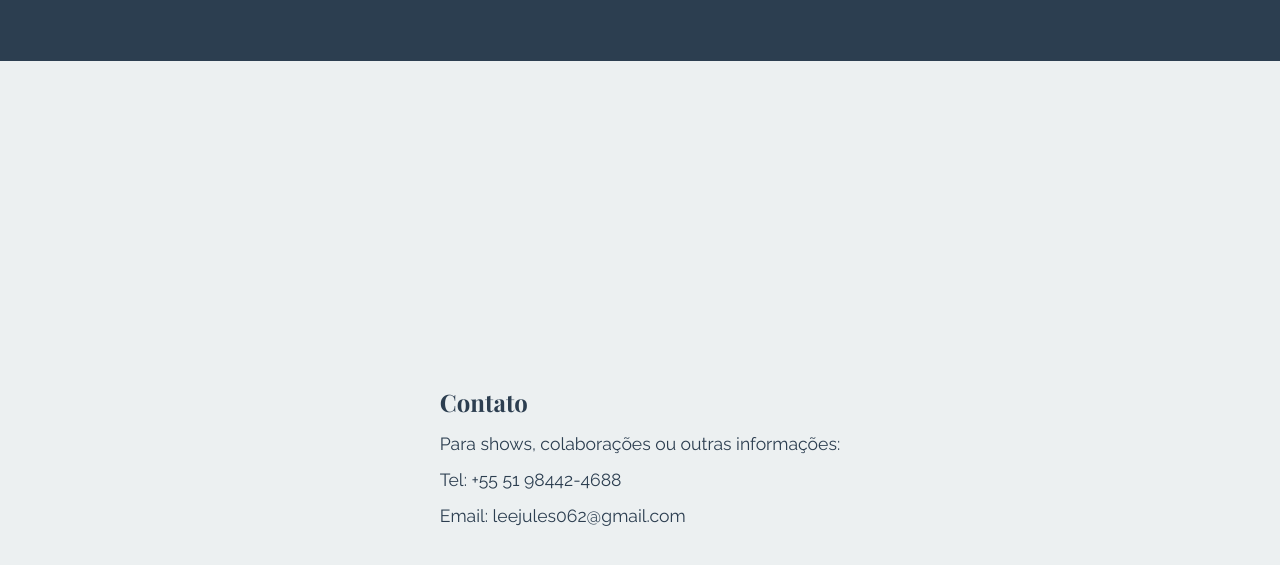
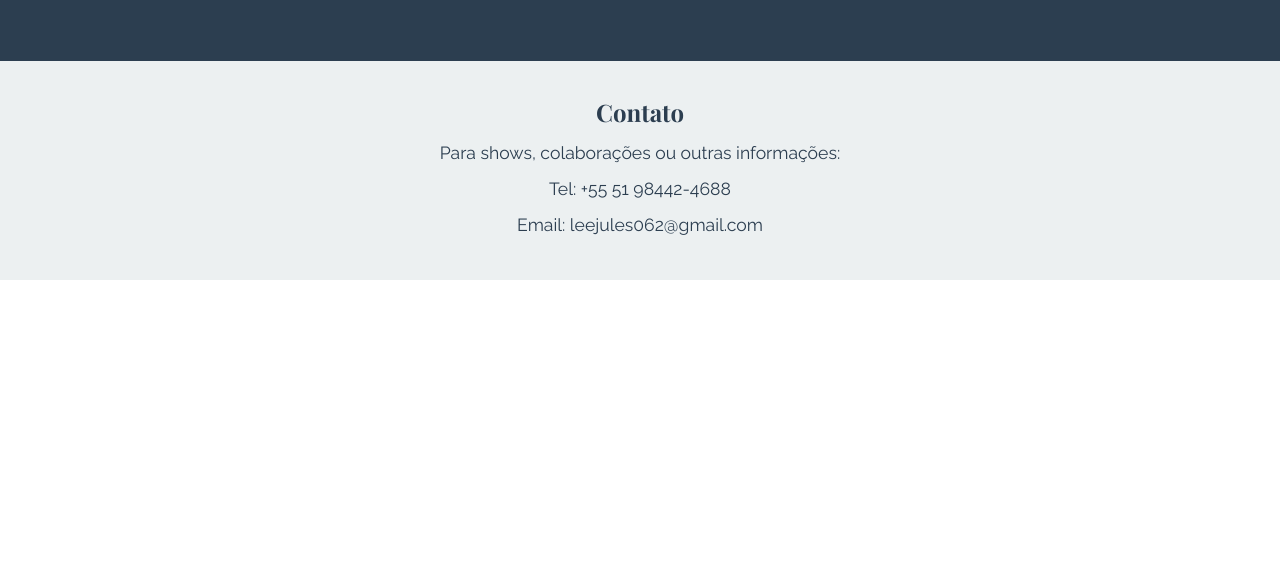
Before and after one commit to Mathsrds/lee-jules-oficial, a plain HTML site: page index.html in a window 1280 px wide. Shown: the part 1690-2255 px from the top of the page. After the commit the page ends 1970 px from the top, so only its background shows below. Drawn offline with nearby package versions, Linux system fonts and the light colour scheme; a script that the page names is missing.

Commit message:
Update index.html

```diff
--- a/index.html
+++ b/index.html
@@ -194,16 +194,14 @@
 #contact {
     background: var(--light);
     padding: 2rem 0; /* Define um padding menor */
-    min-height: 100vh; /* Corrige a altura para ocupar a tela adequadamente */
     display: flex;
+    flex-direction: column; /* Garante que os itens fiquem na mesma coluna */
     align-items: center;
     margin-bottom: 0; /* Remove margens adicionais */
 }
 
 .section {
     padding: 4rem 2rem; /* Reduz o padding geral das seções */
-}
-
 }
 
 #contact .container {
@@ -219,6 +217,7 @@
     margin-bottom: 0.5rem;
     font-size: 1.1rem;
 }
+
 
 </style>
 <script src="https://kit.fontawesome.com/your-code.js" crossorigin="anonymous"></script>
```
Lines whose indentation alone changed are shown as unchanged.
